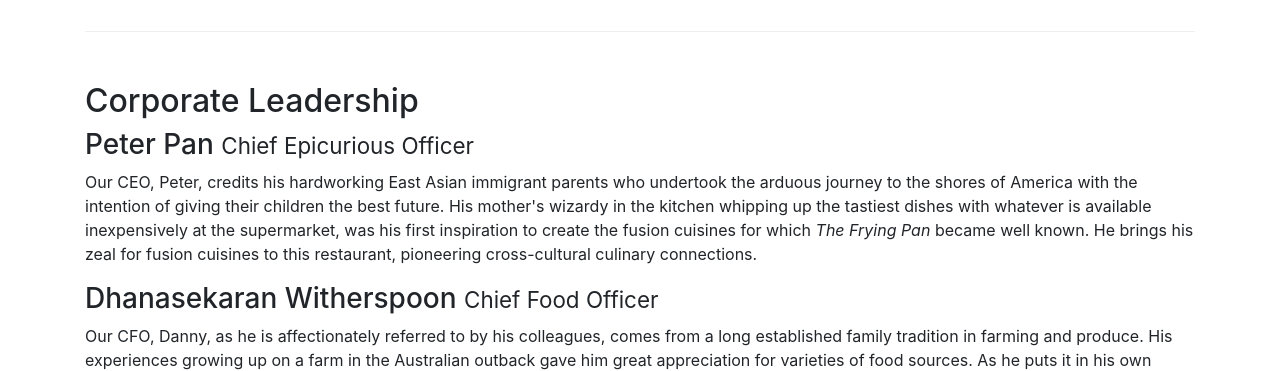
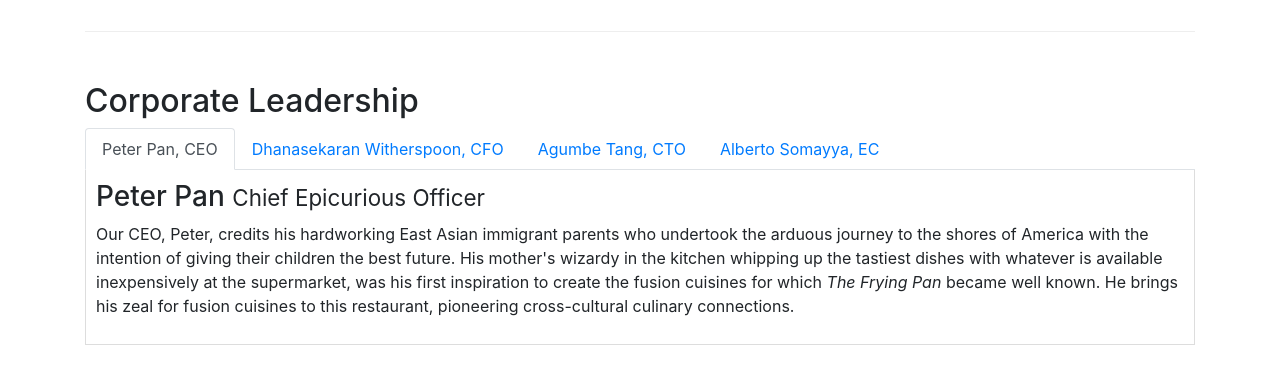
Before and after one commit to vikhyatmahaur/conFusion, a website: page aboutus.html in a window 1280 px wide. Shown: the part 940-1311 px from the top of the page. Drawn offline with nearby package versions, Linux system fonts and the light colour scheme.

Commit message:
added nav tabs nav items and custom css classes along with link without javascript usage

```diff
--- a/aboutus.html
+++ b/aboutus.html
@@ -104,14 +104,43 @@
         <div class="row row-content">
             <div>
                 <h2>Corporate Leadership</h2>
+
+                <ul class="nav nav-tabs">
+                    <li class="nav-item">
+                        <a class="nav-link active" href="#peter" role="tab" data-toggle="tab">Peter Pan, CEO</a>
+                    </li>
+                    <li class="nav-item">
+                        <a class="nav-link" href="#danny" role="tab" data-toggle="tab">Dhanasekaran Witherspoon, CFO</a>
+                    </li>
+                    <li class="nav-item">
+                        <a class="nav-link" href="#agumbe" role="tab" data-toggle="tab">Agumbe Tang, CTO</a>
+                    </li>
+                    <li class="nav-item">
+                        <a class="nav-link" href="#alberto" role="tab" data-toggle="tab">Alberto Somayya, EC</a>
+                    </li>
+                </ul>
+
+                <div class="tab-content">
+                    <div role="tabpanel" class="tab-pane fade show active" id="peter">
                         <h3>Peter Pan <small>Chief Epicurious Officer</small></h3>
                         <p class="d-none d-sm-block">Our CEO, Peter, credits his hardworking East Asian immigrant parents who undertook the arduous journey to the shores of America with the intention of giving their children the best future. His mother's wizardy in the kitchen whipping up the tastiest dishes with whatever is available inexpensively at the supermarket, was his first inspiration to create the fusion cuisines for which <em>The Frying Pan</em> became well known. He brings his zeal for fusion cuisines to this restaurant, pioneering cross-cultural culinary connections.</p>
+                    </div>
+
+                    <div role="tabpanel" class="tab-pane fade" id="danny">
                         <h3>Dhanasekaran Witherspoon <small>Chief Food Officer</small></h3>
                         <p class="d-none d-sm-block">Our CFO, Danny, as he is affectionately referred to by his colleagues, comes from a long established family tradition in farming and produce. His experiences growing up on a farm in the Australian outback gave him great appreciation for varieties of food sources. As he puts it in his own words, <em>Everything that runs, wins, and everything that stays, pays!</em></p>
+                    </div>
+
+                    <div role="tabpanel" class="tab-pane fade" id="agumbe">
                         <h3>Agumbe Tang <small>Chief Taste Officer</small></h3>
                         <p class="d-none d-sm-block">Blessed with the most discerning gustatory sense, Agumbe, our CTO, personally ensures that every dish that we serve meets his exacting tastes. Our chefs dread the tongue lashing that ensues if their dish does not meet his exacting standards. He lives by his motto, <em>You click only if you survive my lick.</em></p>
+                    </div>
+
+                    <div role="tabpanel" class="tab-pane fade" id="alberto">
                         <h3>Alberto Somayya <small>Executive Chef</small></h3>
                         <p class="d-none d-sm-block">Award winning three-star Michelin chef with wide International experience having worked closely with whos-who in the culinary world, he specializes in creating mouthwatering Indo-Italian fusion experiences. He says, <em>Put together the cuisines from the two craziest cultures, and you get a winning hit! Amma Mia!</em></p>
+                    </div>
+                </div>
             </div>
        </div>
 
--- a/css/styles.css
+++ b/css/styles.css
@@ -37,3 +37,10 @@ body {
 .navbar-dark {
     background-color: #512DA8;
 }
+
+.tab-content{
+    border-left: 1px solid #ddd;
+    border-right: 1px solid #ddd;
+    border-bottom: 1px solid #ddd;
+    padding: 10px;
+}
```
Lines whose indentation alone changed are shown as unchanged.
